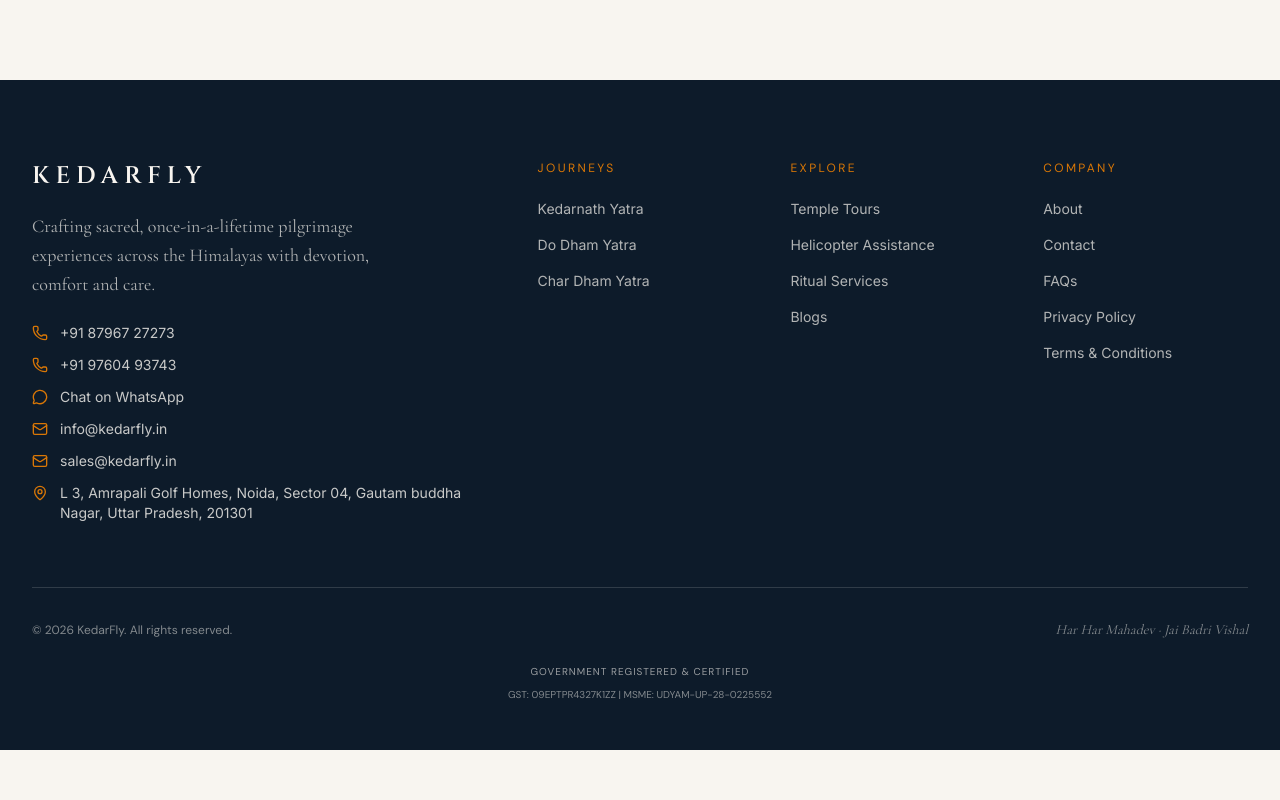
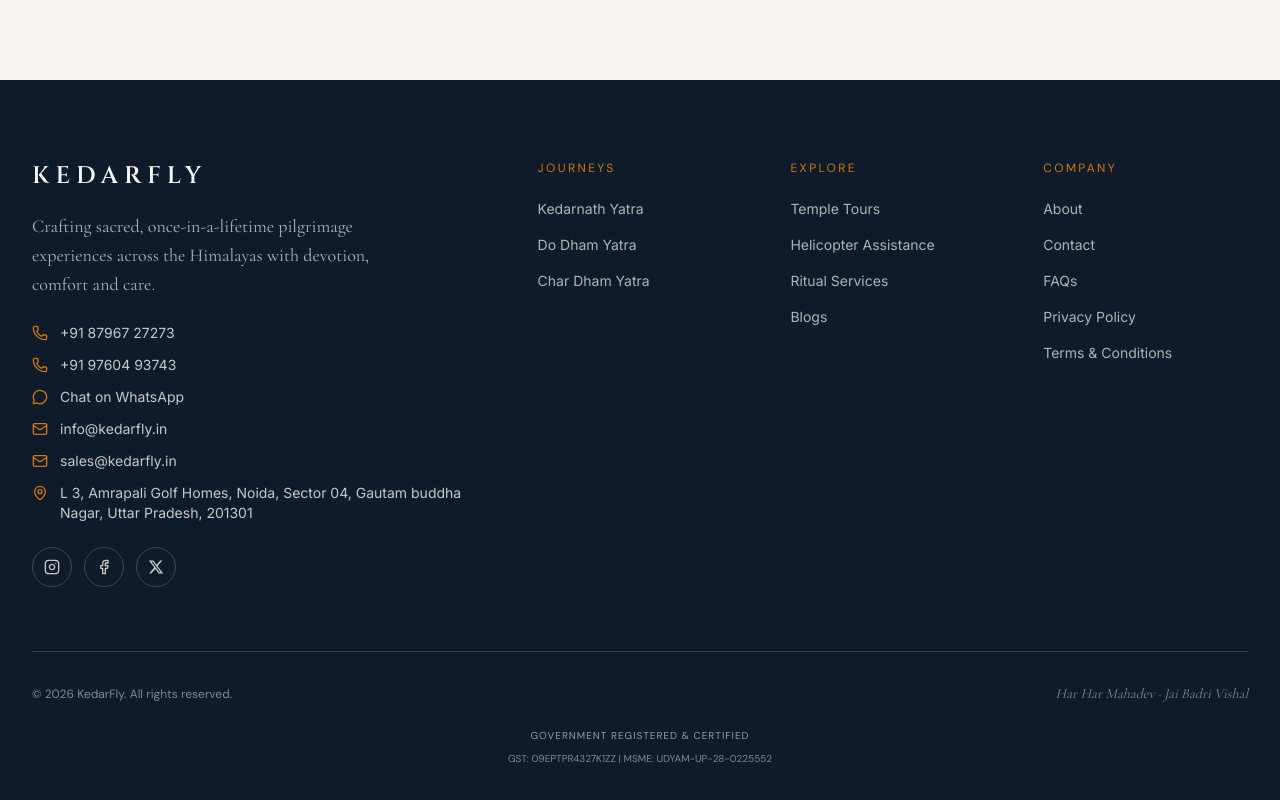
Before and after one commit to rohitkeshri762/rohitkeshri762, a Next.js app: page /blog in a window 1280 px wide. Shown: the part 1209-2009 px from the top of the page. Before the commit the page ends 1959 px from the top, so only its background shows below. Built offline with nearby package versions, Linux system fonts and the light colour scheme.

Commit message:
Yellow diya flame; add Instagram, Facebook, X social icons to footer

```diff
--- a/components/custom-cursor.tsx
+++ b/components/custom-cursor.tsx
@@ -109,7 +109,7 @@ export function CustomCursor() {
           {/* flame */}
           <path
             d="M12 1.5c1.4 1.9 2.6 3.6 2.6 5.4a2.6 2.6 0 0 1-5.2 0c0-1.1.5-2.1 1-2.9-.1.9.3 1.7 1 1.9-.2-1.5.2-3 .6-4.4Z"
-            fill="var(--saffron)"
+            fill="#FFD23F"
           />
           {/* lamp bowl */}
           <path
--- a/components/site-footer.tsx
+++ b/components/site-footer.tsx
@@ -1,5 +1,5 @@
 import Link from 'next/link'
-import { Phone, MessageCircle, MapPin, Mail } from 'lucide-react'
+import { Phone, MessageCircle, MapPin, Mail, Instagram, Facebook } from 'lucide-react'
 import {
   WHATSAPP_LINK,
   PHONE_TEL,
@@ -12,7 +12,16 @@ import {
   MSME_NO,
   OFFICE_LOCATION,
   PACKAGES,
+  SOCIAL_LINKS,
 } from '@/lib/site'
+
+function XIcon({ className }: { className?: string }) {
+  return (
+    <svg viewBox="0 0 24 24" fill="currentColor" className={className} aria-hidden="true">
+      <path d="M18.244 2.25h3.308l-7.227 8.26 8.502 11.24H16.17l-5.214-6.817L4.99 21.75H1.68l7.73-8.835L1.254 2.25H8.08l4.713 6.231zm-1.161 17.52h1.833L7.084 4.126H5.117z" />
+    </svg>
+  )
+}
 
 const footerNav = [
   {
@@ -99,6 +108,36 @@ export function SiteFooter() {
                 <span>{OFFICE_LOCATION}</span>
               </span>
             </div>
+
+            <div className="mt-6 flex items-center gap-3">
+              <a
+                href={SOCIAL_LINKS.instagram}
+                target="_blank"
+                rel="noopener noreferrer"
+                aria-label="Follow KedarFly on Instagram"
+                className="flex h-10 w-10 items-center justify-center rounded-full border border-background/20 text-background/80 transition-colors hover:border-saffron hover:bg-saffron hover:text-primary-foreground"
+              >
+                <Instagram className="h-4 w-4" />
+              </a>
+              <a
+                href={SOCIAL_LINKS.facebook}
+                target="_blank"
+                rel="noopener noreferrer"
+                aria-label="Follow KedarFly on Facebook"
+                className="flex h-10 w-10 items-center justify-center rounded-full border border-background/20 text-background/80 transition-colors hover:border-saffron hover:bg-saffron hover:text-primary-foreground"
+              >
+                <Facebook className="h-4 w-4" />
+              </a>
+              <a
+                href={SOCIAL_LINKS.x}
+                target="_blank"
+                rel="noopener noreferrer"
+                aria-label="Follow KedarFly on X"
+                className="flex h-10 w-10 items-center justify-center rounded-full border border-background/20 text-background/80 transition-colors hover:border-saffron hover:bg-saffron hover:text-primary-foreground"
+              >
+                <XIcon className="h-4 w-4" />
+              </a>
+            </div>
           </div>
 
           {footerNav.map((col) => (
--- a/lib/site.ts
+++ b/lib/site.ts
@@ -10,6 +10,12 @@ export const OFFICE_LOCATION = 'L 3, Amrapali Golf Homes, Noida, Sector 04, Gaut
 export const WHATSAPP_LINK = `https://wa.me/${WHATSAPP_NUMBER}?text=${encodeURIComponent(
   'Namaste KedarFly, I would like to plan a sacred pilgrimage journey.',
 )}`
+
+export const SOCIAL_LINKS = {
+  instagram: 'https://www.instagram.com/kedarfly.in/',
+  facebook: 'https://www.facebook.com/kedarfly.in',
+  x: 'https://x.com/kedarfly_in',
+}
 
 // Authenticity & Compliance
 export const GST_NO = '09EPTPR4327K1ZZ'
```
